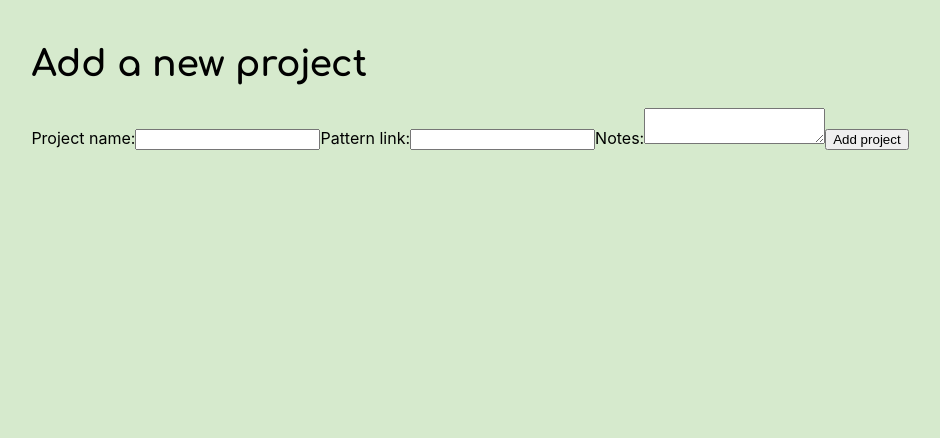
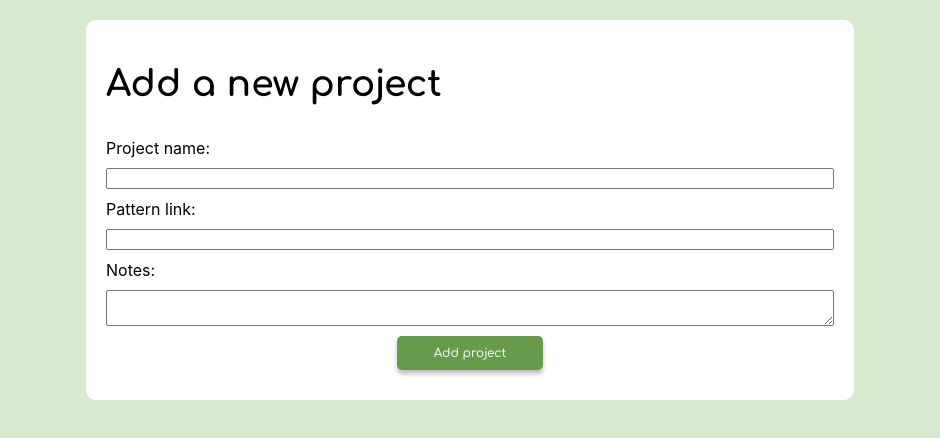
Before and after one commit to gmckz/hookmark_sqlalchemy, a React (Create React App) app in the folder frontend/: page /project-form in a window 1280 px wide. Shown: the top 438 px of the page, without its empty margins (170-1110 px from the left). Built offline with nearby package versions, Linux system fonts and the light colour scheme.

Commit message:
project form styling

```diff
--- a/frontend/src/ProjectForm/ProjectForm.css
+++ b/frontend/src/ProjectForm/ProjectForm.css
@@ -0,0 +1,46 @@
+.project-form-container {
+	background-color: white;
+	border-radius: 10px;
+	padding: 20px 10px;
+	display: flex;
+	flex-direction: column;
+	width: 90%;
+}
+
+.project-form-container h1 {
+	padding: 0px 10px;
+}
+
+@media (min-width: 600px) {
+	.project-form-container {
+		width: 60%;
+	}
+}
+
+.project-form {
+	display: flex;
+	flex-direction: column;
+	padding: 10px;
+}
+
+.project-form input,
+.project-form textarea {
+	margin: 10px 0px;
+}
+
+.project-form button {
+	background-color: #659b4b;
+	color: white;
+	font-family: "Comfortaa", sans-serif;
+	font-size: 12px;
+	border: none;
+	border-radius: 5px;
+	padding: 10px 10px;
+	box-shadow: 0px 4px 4px rgba(0, 0, 0, 0.25);
+	width: 20%;
+	align-self: center;
+}
+
+.project-form button:hover {
+	background-color: #3e5e2e;
+}
--- a/frontend/src/ProjectForm/ProjectForm.js
+++ b/frontend/src/ProjectForm/ProjectForm.js
@@ -1,9 +1,11 @@
+import "./ProjectForm.css";
+
 function ProjectForm() {
 	return (
 		<>
 			<div className="project-form-container">
 				<h1>Add a new project</h1>
-				<form>
+				<form className="project-form">
 					<label>Project name:</label>
 					<input type="text" required />
 					<label>Pattern link:</label>
```
